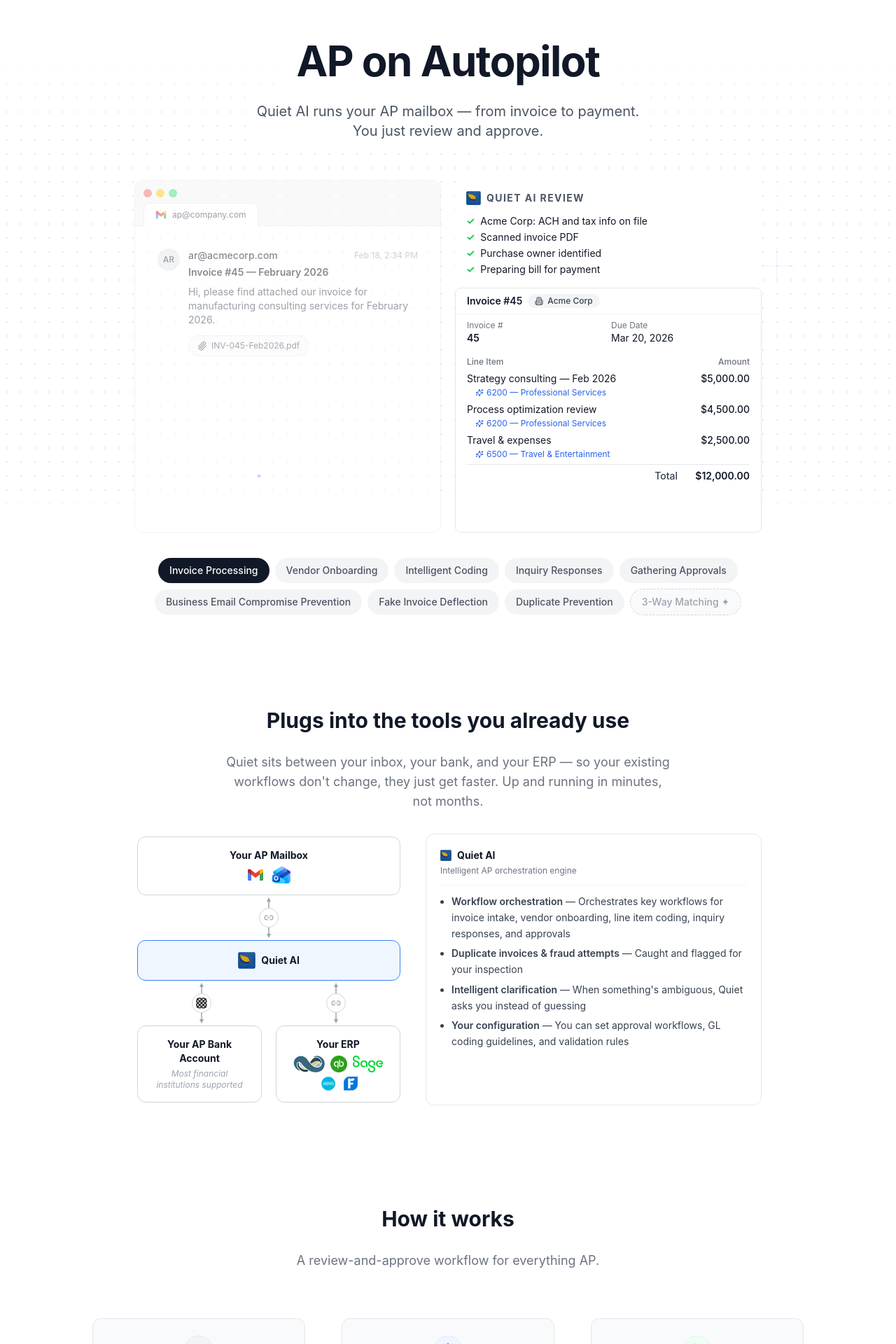
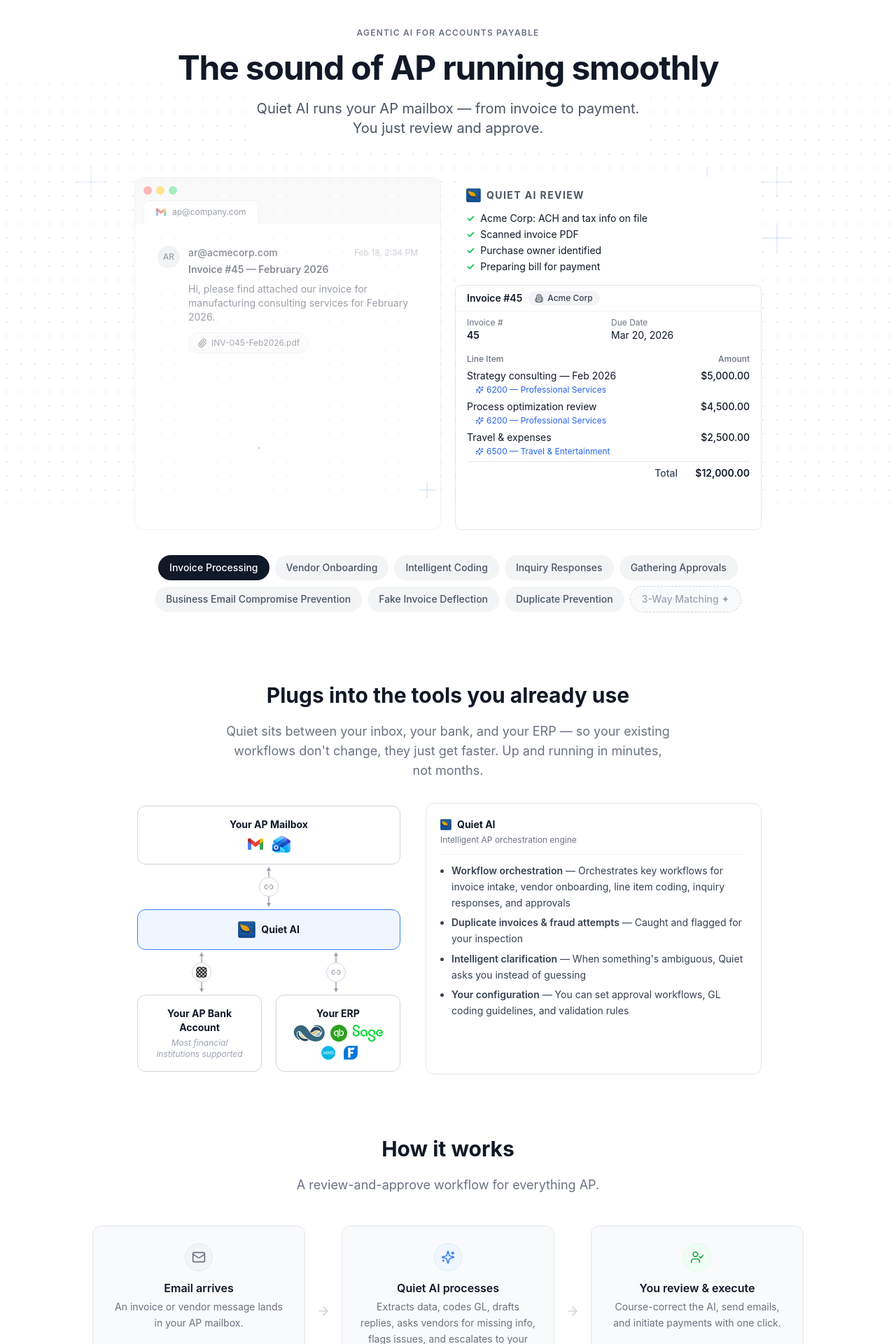
Before and after one commit to Quiet-AI-Corporation/quiet-landing, a React (Vite) app: page / in a window 1280 px wide. Shown: the part 80-2000 px from the top of the page at 70% size. Built offline with nearby package versions, Linux system fonts and the light colour scheme.

Commit message:
misc changes (#18)

```diff
--- a/src/pages/LandingPage.tsx
+++ b/src/pages/LandingPage.tsx
@@ -198,13 +198,16 @@
       </nav>
 
       {/* Hero */}
-      <section className="py-16 px-6">
+      <section className="py-12 px-6">
         <div className="max-w-4xl mx-auto text-center">
           <div className="w-fit mx-auto">
-            <h1 className="text-5xl md:text-6xl font-bold text-gray-900 tracking-tight leading-tight bg-white rounded-xl py-2 px-4 w-fit mx-auto">
-              AP on Autopilot
+            <p className="text-xs font-semibold uppercase tracking-widest text-gray-500 bg-white rounded-xl py-1.5 px-3 w-fit mx-auto">
+              Agentic AI for Accounts Payable
+            </p>
+            <h1 className="mt-1 text-4xl md:text-5xl font-bold text-gray-900 tracking-tight leading-tight bg-white rounded-xl py-2 px-4 w-fit mx-auto">
+              The sound of AP running smoothly
             </h1>
-            <p className="mt-3 text-xl text-gray-600 max-w-2xl mx-auto bg-white rounded-xl py-2 px-4 w-fit">
+            <p className="mt-1 text-xl text-gray-600 max-w-2xl mx-auto bg-white rounded-xl py-2 px-4 w-fit">
               Quiet AI runs your AP mailbox — from invoice to payment.
               <br />
               You just review and approve.
@@ -298,13 +301,13 @@
       </section>
 
       {/* How it connects */}
-      <section className="py-14 px-6">
+      <section className="py-10 px-6">
         <div className="max-w-4xl mx-auto">
           <div className="mb-6">
             <h2 className="text-3xl font-bold text-gray-900 text-center bg-white rounded-xl py-2 px-4 w-fit mx-auto">
               Plugs into the tools you already use
             </h2>
-            <p className="mt-3 text-lg text-gray-500 text-center max-w-2xl mx-auto bg-white rounded-xl py-2 px-4 w-fit">
+            <p className="mt-1 text-lg text-gray-500 text-center max-w-2xl mx-auto bg-white rounded-xl py-2 px-4 w-fit">
               Quiet sits between your inbox, your bank, and your ERP — so your existing workflows
               don't change, they just get faster. Up and running in minutes, not months.
             </p>
@@ -470,13 +473,13 @@
       </section>
 
       {/* How it works */}
-      <section className="py-20 px-6">
+      <section className="py-10 px-6">
         <div className="max-w-5xl mx-auto">
-          <div className="mb-14 w-fit mx-auto">
+          <div className="mb-8 w-fit mx-auto">
             <h2 className="text-3xl font-bold text-gray-900 text-center bg-white rounded-xl py-2 px-4 w-fit mx-auto">
               How it works
             </h2>
-            <p className="mt-3 text-lg text-gray-500 text-center max-w-2xl mx-auto bg-white rounded-xl py-2 px-4 w-fit">
+            <p className="mt-1 text-lg text-gray-500 text-center max-w-2xl mx-auto bg-white rounded-xl py-2 px-4 w-fit">
               A review-and-approve workflow for everything AP.
             </p>
           </div>
@@ -497,7 +500,7 @@
             </div>
 
             {/* Arrow */}
-            <div className="hidden md:flex items-center justify-center px-3">
+            <div className="hidden md:flex items-center justify-center px-3 bg-white rounded-lg py-2">
               <ArrowRight className="w-5 h-5 text-gray-300" />
             </div>
 
@@ -515,7 +518,7 @@
             </div>
 
             {/* Arrow */}
-            <div className="hidden md:flex items-center justify-center px-3">
+            <div className="hidden md:flex items-center justify-center px-3 bg-white rounded-lg py-2">
               <ArrowRight className="w-5 h-5 text-gray-300" />
             </div>
 
@@ -540,7 +543,7 @@
       </section>
 
       {/* Onboarding callout */}
-      <section className="pt-4 pb-14 px-6">
+      <section className="pt-4 pb-10 px-6">
         <div className="max-w-4xl mx-auto">
           {/* Badge + headline */}
           <div className="text-center mb-8 w-fit mx-auto">
@@ -550,13 +553,13 @@
             <h2 className="mt-3 text-3xl font-bold text-gray-900 bg-white rounded-xl py-2 px-4 w-fit mx-auto">
               Set up once. Automate forever.
             </h2>
-            <p className="mt-3 text-lg text-gray-500 bg-white rounded-xl py-2 px-4 w-fit mx-auto">
+            <p className="mt-1 text-lg text-gray-500 bg-white rounded-xl py-2 px-4 w-fit mx-auto">
               No implementation fees. No long-term contracts. No IT involvement. No vendor disruption.
             </p>
           </div>
 
           {/* Steps */}
-          <div className="space-y-2 mb-16">
+          <div className="space-y-2 mb-10">
             <div className="flex gap-4 bg-white rounded-xl p-2">
               <div className="flex-shrink-0 w-10 h-10 rounded-full bg-gray-900 text-white flex items-center justify-center font-bold">1</div>
               <div>
@@ -628,19 +631,19 @@
       </section>
 
       {/* Security */}
-      <section className="py-14 px-6">
+      <section className="py-10 px-6">
         <div className="max-w-5xl mx-auto">
           <div className="mb-10 w-fit mx-auto">
             <h2 className="text-3xl font-bold text-gray-900 text-center bg-white rounded-xl py-2 px-4 w-fit mx-auto">
               Hard guardrails. Full paper trail.
             </h2>
-            <p className="mt-3 text-lg text-gray-500 text-center max-w-2xl mx-auto bg-white rounded-xl py-2 px-4 w-fit">
+            <p className="mt-1 text-lg text-gray-500 text-center max-w-2xl mx-auto bg-white rounded-xl py-2 px-4 w-fit">
               Quiet AI processes invoices and drafts communications. But the AI operates inside
               hard boundaries — not guidelines, not best-effort policies, but structural rules it
               cannot override.
             </p>
           </div>
-          <div className="mb-10 bg-white rounded-2xl p-1 w-fit mx-auto">
+          <div className="mb-6 bg-white rounded-2xl p-1 w-fit mx-auto">
             <AuditLogAnimation />
           </div>
           <div className="grid md:grid-cols-3 gap-12">
@@ -671,12 +674,12 @@
       </section>
 
       {/* Roadmap */}
-      <section className="py-24 px-6">
+      <section className="py-12 px-6">
         <div className="max-w-3xl mx-auto text-center">
           <h2 className="text-3xl font-bold text-gray-900 bg-white rounded-xl py-2 px-4 w-fit mx-auto">
             We're just getting started
           </h2>
-          <p className="mt-3 text-lg text-gray-600 bg-white rounded-xl py-1 px-4 w-fit mx-auto">
+          <p className="mt-1 text-lg text-gray-600 bg-white rounded-xl py-1 px-4 w-fit mx-auto">
             POs and 3-way matching are coming soon.
           </p>
           <p className="mt-1 text-lg text-gray-600 mb-8 bg-white rounded-xl py-1 px-4 w-fit mx-auto">
```
